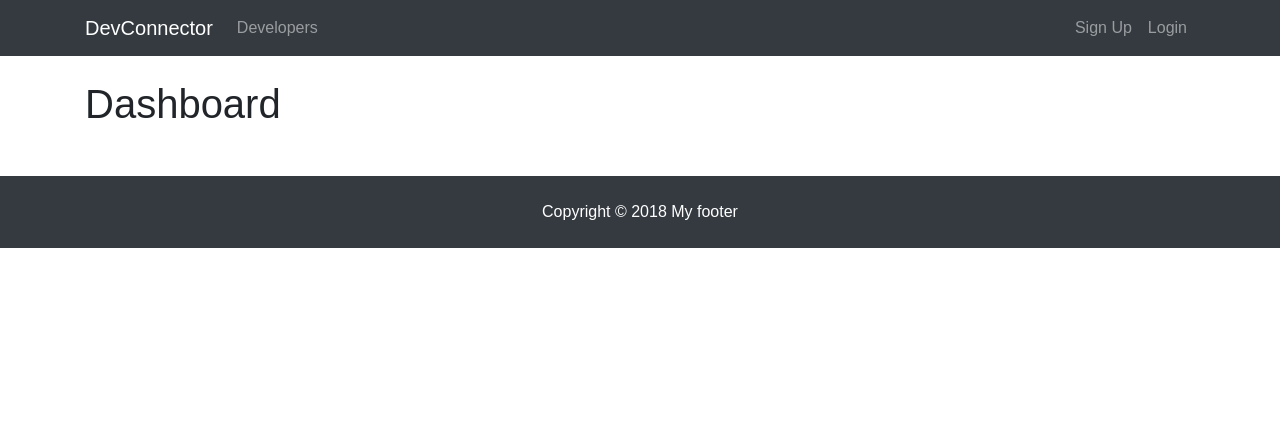
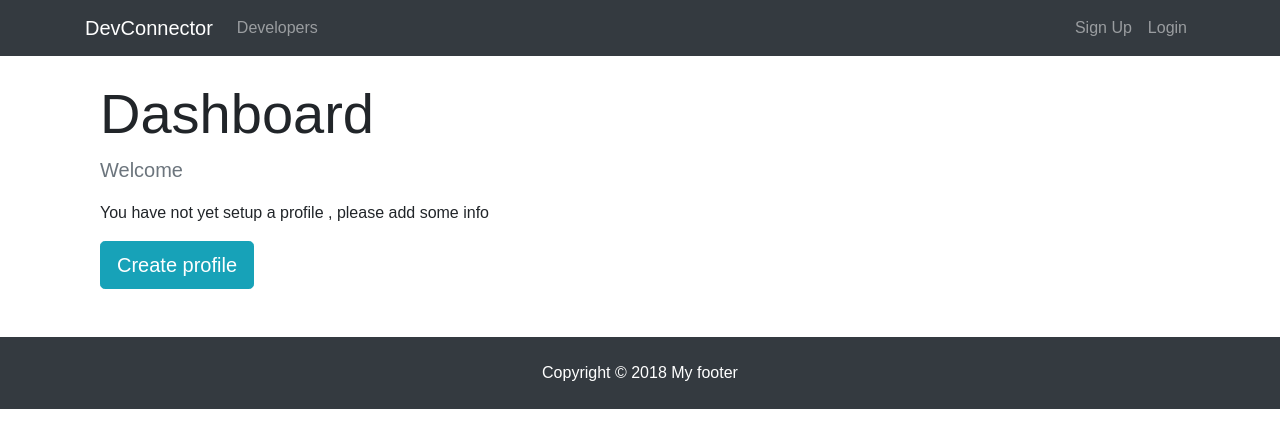
Before and after one commit to aztek56/summer18_mern, a React (Create React App) app in the folder client/: page /dashboard in a window 1280 px wide. Shown: the top 448 px of the page. Built offline with nearby package versions, Linux system fonts and the light colour scheme; no server answers.

Commit message:
Added more functionality to the dashboard and created the spinner component

```diff
--- /dev/null
+++ b/client/src/components/common/Spinner.js
@@ -0,0 +1,9 @@
+import React from 'react';
+
+export default () => {
+    return(
+        <div className="py-3 text-center">
+            <i className="fas fa-cog fa-spin fa-2x" />
+        </div>
+    );
+};
--- a/client/src/components/dashboard/Dashboard.js
+++ b/client/src/components/dashboard/Dashboard.js
@@ -1,8 +1,10 @@
 import React, { Component } from 'react';
 import PropTypes from 'prop-types';
+import { Link } from 'react-router-dom';
 import { connect } from 'react-redux';
 import { getCurrentProfile } from '../../actions/profileAction';
 import TextFieldGroup from '../common/TextFieldGroup';
+import Spinner from '../common/Spinner';
 
 class Dashboard extends Component {
     componentDidMount() {
@@ -10,12 +12,55 @@
     }
 
     render() {
+        const { user } = this.props.auth;
+        const { profile, loading } = this.props.profile;
+
+        let dashboardContent;
+
+        if(profile === null || loading) {
+            dashboardContent = <Spinner />;
+        } else {
+            // Check if logged in user has profile data
+            if(Object.keys(profile).length > 0){
+                dashboardContent = <h4> TODO: Display data</h4>
+            } else {
+                // user is logged in but has no profile
+                dashboardContent = (
+                    <div>
+                        <p className="lead text-muted">Welcome { user.name } </p>
+                        <p>You have not yet setup a profile , please add some info</p>
+                        <Link to="/create-profile" className="btn btn-lg btn-info">
+                            Create profile
+                        </Link>
+                    </div>
+                );
+            }
+        }
+
         return (
-          <div>
-            <h1>Dashboard</h1>
+          <div className="dashboard">
+            <div className="container">
+                <div className="row">
+                    <div className="col-md-12">
+                        <h1 className="display-4">Dashboard</h1>
+                        { dashboardContent }
+                    </div>
+                </div>
+            </div>
           </div>
         );
     }
 }
 
-export default connect(null, { getCurrentProfile })(Dashboard);
+Dashboard.propTypes = {
+    getCurrentProfile: PropTypes.func.isRequired,
+    auth: PropTypes.object.isRequired,
+    profile: PropTypes.object.isRequired
+}
+
+const mapStateToProps = state => ({
+    profile: state.profile,
+    auth: state.auth
+});
+
+export default connect(mapStateToProps, { getCurrentProfile })(Dashboard);
```
Also changed, not shown: client/src/img/spinner.gif (added).
